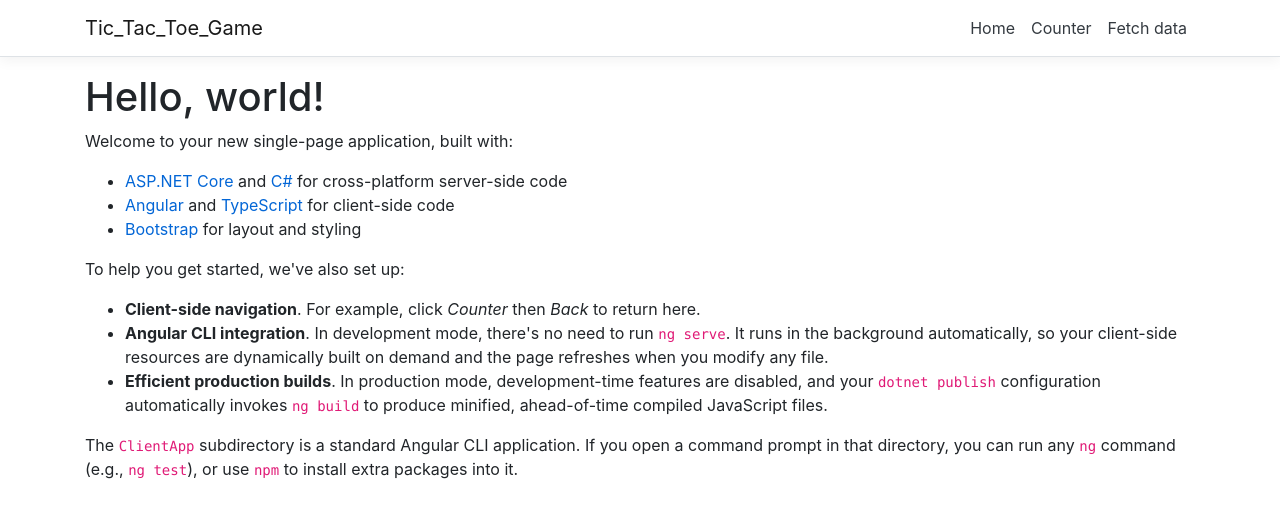
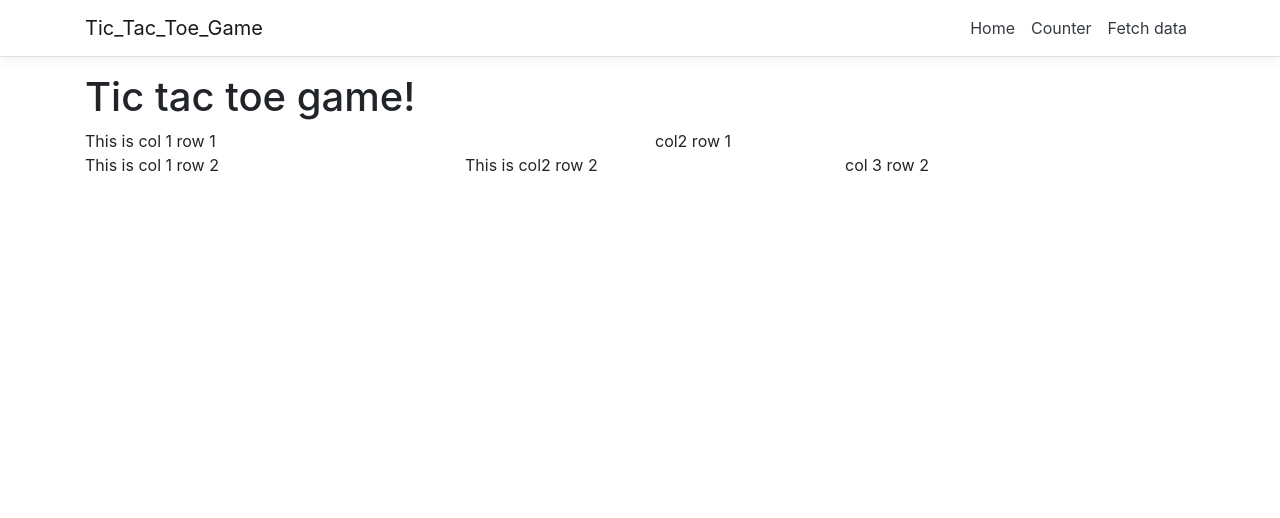
Before and after one commit to ajones119/SEII-Tic-Tac-Toe, an Angular app in the folder Tic-Tac-Toe-Game/Tic-Tac-Toe-Game/ClientApp/: page / in a window 1280 px wide. Shown: the top 518 px of the page. Built offline with nearby package versions, Linux system fonts and the light colour scheme.

Commit message:
some small edits

```diff
--- a/Tic-Tac-Toe-Game/Tic-Tac-Toe-Game/ClientApp/package.json
+++ b/Tic-Tac-Toe-Game/Tic-Tac-Toe-Game/ClientApp/package.json
@@ -17,10 +17,12 @@
     "@angular/compiler": "8.2.12",
     "@angular/core": "8.2.12",
     "@angular/forms": "8.2.12",
+    "@angular/material": "^10.2.3",
     "@angular/platform-browser": "8.2.12",
     "@angular/platform-browser-dynamic": "8.2.12",
     "@angular/platform-server": "8.2.12",
     "@angular/router": "8.2.12",
+    "@ng-bootstrap/ng-bootstrap": "^5.3.1",
     "@nguniversal/module-map-ngfactory-loader": "8.1.1",
     "aspnet-prerendering": "^3.0.1",
     "bootstrap": "^4.3.1",
--- a/Tic-Tac-Toe-Game/Tic-Tac-Toe-Game/ClientApp/src/app/home/home.component.html
+++ b/Tic-Tac-Toe-Game/Tic-Tac-Toe-Game/ClientApp/src/app/home/home.component.html
@@ -1,14 +1,16 @@
-<h1>Hello, world!</h1>
-<p>Welcome to your new single-page application, built with:</p>
-<ul>
-  <li><a href='https://get.asp.net/'>ASP.NET Core</a> and <a href='https://msdn.microsoft.com/en-us/library/67ef8sbd.aspx'>C#</a> for cross-platform server-side code</li>
-  <li><a href='https://angular.io/'>Angular</a> and <a href='http://www.typescriptlang.org/'>TypeScript</a> for client-side code</li>
-  <li><a href='http://getbootstrap.com/'>Bootstrap</a> for layout and styling</li>
-</ul>
-<p>To help you get started, we've also set up:</p>
-<ul>
-  <li><strong>Client-side navigation</strong>. For example, click <em>Counter</em> then <em>Back</em> to return here.</li>
-  <li><strong>Angular CLI integration</strong>. In development mode, there's no need to run <code>ng serve</code>. It runs in the background automatically, so your client-side resources are dynamically built on demand and the page refreshes when you modify any file.</li>
-  <li><strong>Efficient production builds</strong>. In production mode, development-time features are disabled, and your <code>dotnet publish</code> configuration automatically invokes <code>ng build</code> to produce minified, ahead-of-time compiled JavaScript files.</li>
-</ul>
-<p>The <code>ClientApp</code> subdirectory is a standard Angular CLI application. If you open a command prompt in that directory, you can run any <code>ng</code> command (e.g., <code>ng test</code>), or use <code>npm</code> to install extra packages into it.</p>
+<h1>Tic tac toe game!</h1>
+<div class="row">
+    <div class="col"> This is col 1 row 1</div>
+    <div class="col">col2 row 1</div>
+</div>
+<div class="row">
+    <div class="col">
+        This is col 1 row 2
+    </div>
+    <div class="col">
+        This is col2 row 2
+    </div>
+    <div class="col">
+        col 3 row 2
+    </div>
+</div>
```
Also changed, not shown: 1 other file (tests, documents, lock files or other folders).
